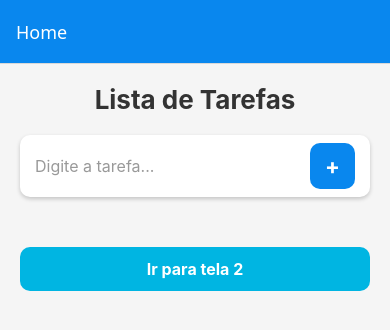
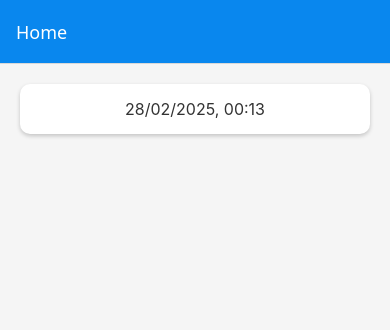
Before and after one commit to Marcos-Winicius/todo-list-react, a React Native app: screen /Home in a window 390 px wide. Shown: the top 330 px of the page. Built offline with nearby package versions, Linux system fonts and the light colour scheme.

Commit message:
Corrigir erros

```diff
--- a/App.js
+++ b/App.js
@@ -1,6 +1,7 @@
 import { StyleSheet, Text, View } from 'react-native';
 import { NavigationContainer } from "@react-navigation/native";
 import { createStackNavigator } from "@react-navigation/stack";
+import Notificacao from 'expo-notifications';
 import HomeScreen from './screens/Home.js';
 import AboutScreen from './screens/aboutScreen.js';
 
@@ -14,7 +15,7 @@ export default function App() {
           headerTintColor: "#fff",
         })}>
         <Stack.Screen name="Home" component={HomeScreen} />
-        <Stack.Screen name="About" component={AboutScreen} />
+        <Stack.Screen name="Sobre" component={AboutScreen} />
         {/* <Stack.Screen name="AddTask" component={CadastroScreen} />
         <Stack.Screen name="EditTask" component={PerfilScreen}/> */}
       </Stack.Navigator>
--- a/app.json
+++ b/app.json
@@ -2,6 +2,14 @@
   "expo": {
     "name": "todo-list",
     "slug": "todo-list",
+    "plugins": [
+      [
+        "@react-native-community/datetimepicker",
+        {
+          "mode": "picker"
+        }
+      ]
+    ],
     "version": "1.0.0",
     "orientation": "portrait",
     "icon": "./assets/icon.png",
@@ -17,6 +25,7 @@
     },
     "android": {
       "adaptiveIcon": {
+        "useNextNotificationsApi": true,
         "foregroundImage": "./assets/adaptive-icon.png",
         "backgroundColor": "#ffffff"
       }
--- a/package.json
+++ b/package.json
@@ -10,9 +10,12 @@
   },
   "dependencies": {
     "@expo/metro-runtime": "~4.0.1",
+    "@react-native-community/datetimepicker": "^8.3.0",
     "@react-navigation/native": "^7.0.14",
     "@react-navigation/stack": "^7.1.1",
     "expo": "~52.0.37",
+    "expo-device": "^7.0.3",
+    "expo-notifications": "^0.29.14",
     "expo-status-bar": "~2.0.1",
     "react": "18.3.1",
     "react-dom": "18.3.1",
--- a/screens/Home.js
+++ b/screens/Home.js
@@ -1,77 +1,121 @@
 import React, { useState } from "react";
 import {
-    StyleSheet, Text, View, ScrollView, TextInput, TouchableOpacity, Linking
+  StyleSheet, Text, View, ScrollView, TextInput,
+  TouchableOpacity, Linking, Platform
 } from "react-native";
+import { DateTimePicker } from 'expo-date-time-picker';
+import * as Notifications from 'expo-notifications';
 
 export default function HomeScreen({ navigation }) {
   const [lista, setLista] = useState([]);
   const [tarefa, setTarefa] = useState("");
+  const [dataSelecionada, setDataSelecionada] = useState(new Date());
+  const [mostrarDatePicker, setMostrarDatePicker] = useState(false);
 
-    const adicionarTarefa = () => {
+  // Função para formatar data
+  const formatarData = (date) => {
+    return date.toLocaleString('pt-BR', {
+      day: '2-digit',
+      month: '2-digit',
+      year: 'numeric',
+      hour: '2-digit',
+      minute: '2-digit'
+    });
+  };
+
+  const adicionarTarefa = async () => {
     if (tarefa.trim() !== "") {
-            setLista([...lista, { id: Date.now(), nome: tarefa, concluida: false }]);
+      const novaTarefa = {
+        id: Date.now(),
+        nome: tarefa,
+        concluida: false,
+        data: dataSelecionada
+      };
+
+      setLista([...lista, novaTarefa]);
       setTarefa("");
+      setDataSelecionada(new Date());
+
+      // Agendar notificação (implementação abaixo)
+      await agendarNotificacao(novaTarefa.nome, novaTarefa.data);
     }
   };
 
-    const alternarConcluido = (id) => {
-        setLista(lista.map(item =>
-            item.id === id ? { ...item, concluida: !item.concluida } : item
-        ));
+  const agendarNotificacao = async (tarefaNome, data) => {
+    await Notifications.scheduleNotificationAsync({
+      content: {
+        title: "Lembrete de Tarefa",
+        body: `Não se esqueça de: "${tarefaNome}"`,
+        sound: true,
+      },
+      trigger: {
+        date: data,
+      },
+    });
   };
 
+  // ... (mantenha as outras funções como alternarConcluido, removerTarefa, etc.)
+
   return (
-        <ScrollView style={styles.container}>
-            <Text
-                style={styles.title}
-                onPress={() => Linking.openURL('https://github.com/Marcos-Winicius/todo-list-react')}
+    <ScrollView
+      style={styles.container}
+      contentContainerStyle={styles.contentContainer}
     >
-                Lista de Tarefas
+      {/* Título e Input mantidos iguais */}
+
+      {/* Botão para selecionar data/hora */}
+      <TouchableOpacity
+        style={styles.dateButton}
+        onPress={() => setMostrarDatePicker(true)}
+      >
+        <Text style={styles.dateButtonText}>
+          {formatarData(dataSelecionada)}
         </Text>
+      </TouchableOpacity>
 
-            <View style={styles.inputContainer}>
-                <TextInput
-                    style={styles.input}
-                    placeholder="Digite a tarefa..."
-                    placeholderTextColor="#999"
-                    value={tarefa}
-                    onChangeText={setTarefa}
+      {/* Date Picker */}
+      {mostrarDatePicker && (
+        <DateTimePicker
+          value={dataSelecionada}
+          onChange={(event, date) => {
+            setMostrarDatePicker(false);
+            if (date) {
+              setDataSelecionada(date);
+            }
+          }}
+          mode="datetime"
+          minimumDate={new Date()}
         />
-                <TouchableOpacity style={styles.addButton} onPress={adicionarTarefa}>
-                    <Text style={styles.addButtonText}>+</Text>
-                </TouchableOpacity>
-            </View>
+      )}
 
+      {/* Lista de tarefas com data */}
       <View style={styles.lista}>
         {lista.map((item) => (
           <View key={item.id} style={[styles.tarefa, item.concluida && styles.tarefaConcluidaContainer]}>
+            <View style={styles.tarefaContent}>
               <Text style={[styles.textoTarefa, item.concluida && styles.tarefaConcluida]}>
                 {item.nome}
               </Text>
-                        <TouchableOpacity onPress={() => alternarConcluido(item.id)} style={styles.botaoConcluir}>
-                            <Text style={styles.textoBotao}>
-                                {item.concluida ? "✔" : "→"}
+              <Text style={styles.dataTarefa}>
+                {formatarData(new Date(item.data))}
               </Text>
-                        </TouchableOpacity>
+            </View>
+            {/* Botões de ação */}
           </View>
         ))}
       </View>
-
-            <TouchableOpacity
-                style={styles.navigateButton}
-                onPress={() => navigation.navigate('About', { userName: tarefa })}
-            >
-                <Text style={styles.navigateButtonText}>Ir para tela 2</Text>
-            </TouchableOpacity>
     </ScrollView>
   );
 }
 
+
 const styles = StyleSheet.create({
     container: {
         backgroundColor: "#f5f5f5",
+        flex: 1,
+    },
+    contentContainer: {
         padding: 20,
-        flex: 1,
     },
     title: {
         fontSize: 26,
@@ -92,23 +136,43 @@ const styles = StyleSheet.create({
         shadowOpacity: 0.2,
         shadowRadius: 4,
         elevation: 5,
-        marginBottom: 20,
+        marginBottom: 15,
     },
     input: {
         flex: 1,
         fontSize: 16,
         color: "#333",
     },
+    dateButton: {
+        backgroundColor: "#fff",
+        borderRadius: 10,
+        padding: 15,
+        marginBottom: 15,
+        alignItems: "center",
+        shadowColor: "#000",
+        shadowOffset: { width: 0, height: 2 },
+        shadowOpacity: 0.2,
+        shadowRadius: 4,
+        elevation: 5,
+    },
+    dateButtonText: {
+        fontSize: 16,
+        color: "#333",
+    },
     addButton: {
         backgroundColor: "#0987EE",
         borderRadius: 10,
-        paddingVertical: 10,
-        paddingHorizontal: 15,
-        justifyContent: "center",
+        padding: 15,
+        marginBottom: 20,
         alignItems: "center",
+        shadowColor: "#000",
+        shadowOffset: { width: 0, height: 2 },
+        shadowOpacity: 0.2,
+        shadowRadius: 4,
+        elevation: 5,
     },
     addButtonText: {
-        fontSize: 22,
+        fontSize: 18,
         color: "#fff",
         fontWeight: "bold",
     },
@@ -116,12 +180,9 @@ const styles = StyleSheet.create({
         marginTop: 10,
     },
     tarefa: {
-        flexDirection: "row",
-        alignItems: "center",
-        justifyContent: "space-between",
         backgroundColor: "#fff",
+        borderRadius: 10,
         padding: 15,
-        borderRadius: 10,
         marginBottom: 10,
         shadowColor: "#000",
         shadowOffset: { width: 0, height: 3 },
@@ -129,10 +190,18 @@ const styles = StyleSheet.create({
         shadowRadius: 4,
         elevation: 5,
     },
+    tarefaContent: {
+        marginBottom: 10,
+    },
     textoTarefa: {
         fontSize: 16,
         fontWeight: "500",
         color: "#333",
+        marginBottom: 5,
+    },
+    dataTarefa: {
+        fontSize: 14,
+        color: "#666",
     },
     tarefaConcluida: {
         textDecorationLine: "line-through",
@@ -141,13 +210,26 @@ const styles = StyleSheet.create({
     tarefaConcluidaContainer: {
         backgroundColor: "#e6f7ff",
     },
+    acoesTarefa: {
+        flexDirection: "row",
+        justifyContent: "flex-end",
+    },
+    botaoAcao: {
+        paddingVertical: 5,
+        paddingHorizontal: 10,
+        borderRadius: 5,
+        marginLeft: 10,
+    },
+    botaoEditar: {
+        backgroundColor: "#FFC107",
+    },
     botaoConcluir: {
-        backgroundColor: "#0987EE",
-        paddingVertical: 5,
-        paddingHorizontal: 15,
-        borderRadius: 5,
+        backgroundColor: "#4CAF50",
     },
-    textoBotao: {
+    botaoRemover: {
+        backgroundColor: "#F44336",
+    },
+    textoBotaoAcao: {
         color: "#fff",
         fontWeight: "bold",
         fontSize: 16,
```
Also changed, not shown: 1 other file (tests, documents, lock files or other folders). Lines whose indentation alone changed are shown as unchanged.
